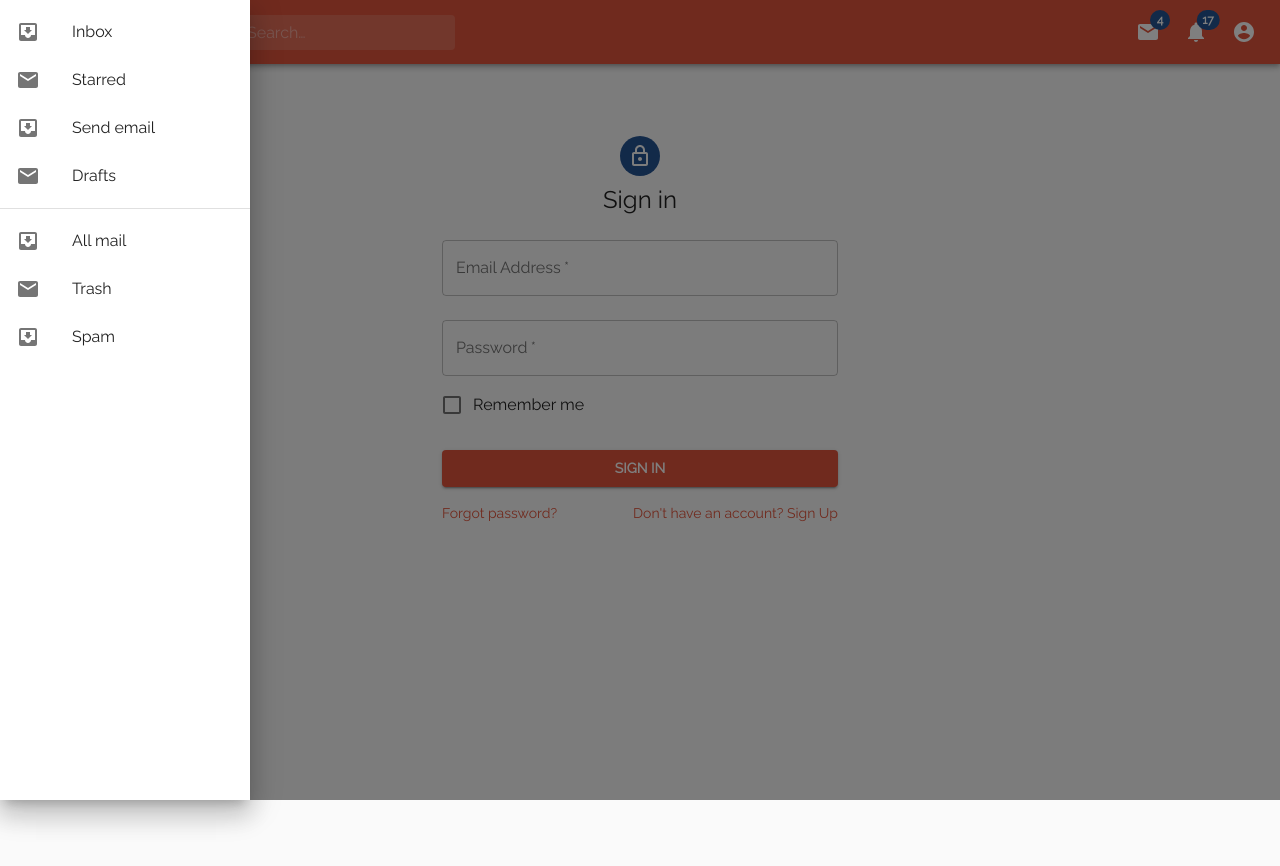
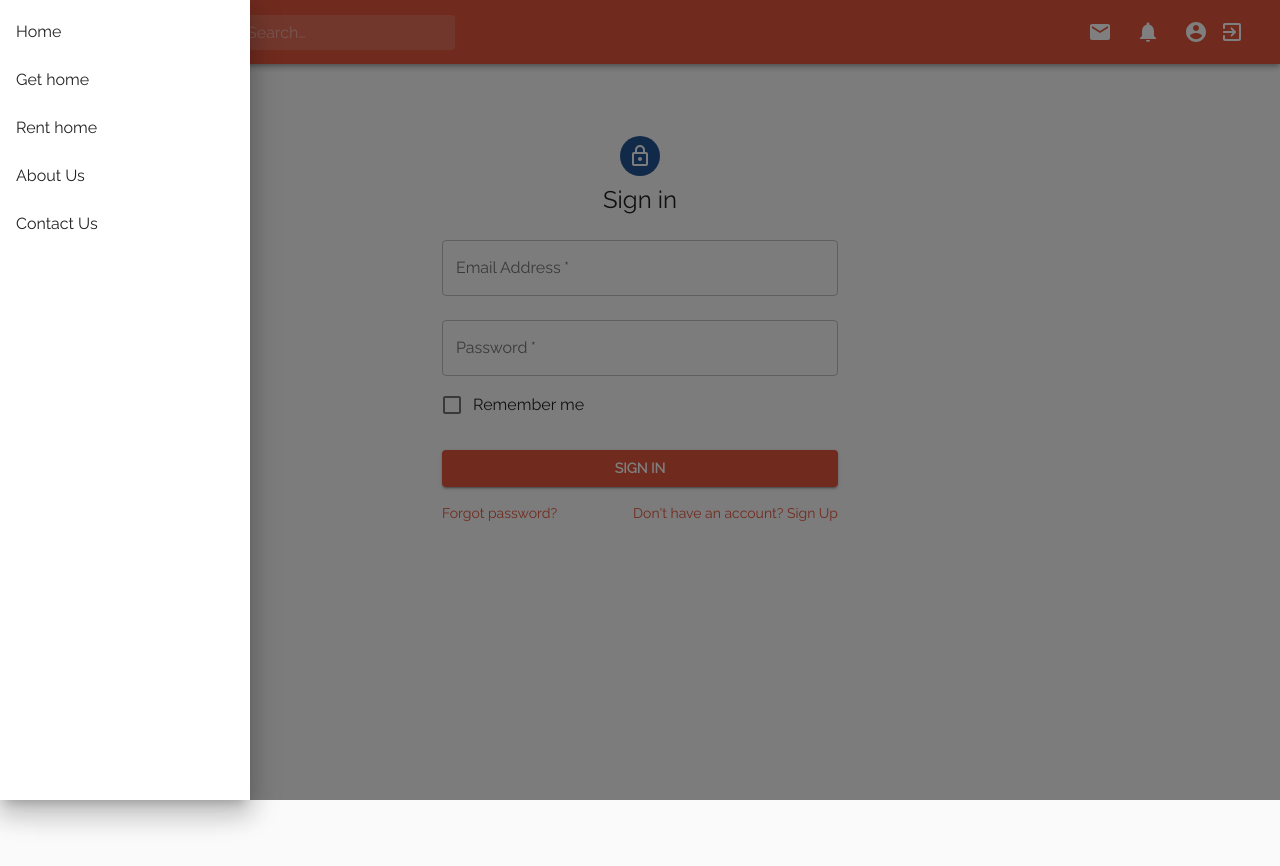
Before and after one commit to rushikadivar/HomeKey, a React (Create React App) app: page / in a window 1280 px wide. Both pictures are taken after a click on the button 36 px from the left and 32 px from the top of the page. Shown: the top 866 px of the page. Built offline with nearby package versions, Linux system fonts and the light colour scheme.

Commit message:
header updated

```diff
--- a/src/components/Drawer.js
+++ b/src/components/Drawer.js
@@ -4,12 +4,9 @@ import withStyles from "@material-ui/core/styles/withStyles";
 import {
     List,
     ListItem,
-  ListItemIcon,
     ListItemText,
-  Divider
 } from "@material-ui/core";
-import InboxIcon from "@material-ui/icons/MoveToInbox";
-import MailIcon from "@material-ui/icons/Mail";
+
 
 const styles = theme => ({
     list: {
@@ -36,26 +33,13 @@ class DrawerComponent extends React.Component {
                 onKeyDown={this.props.toggleDrawerHandler}
             >
                 <List>
-          {["Inbox", "Starred", "Send email", "Drafts"].map((text, index) => (
+                    {["Home", "Get home", "Rent home", "About Us", "Contact Us"].map((text, index) => (
                         <ListItem button key={text}>
-              <ListItemIcon>
-                {index % 2 === 0 ? <InboxIcon /> : <MailIcon />}
-              </ListItemIcon>
                             <ListItemText primary={text} />
                         </ListItem>
                     ))}
                 </List>
-        <Divider />
-        <List>
-          {["All mail", "Trash", "Spam"].map((text, index) => (
-            <ListItem button key={text}>
-              <ListItemIcon>
-                {index % 2 === 0 ? <InboxIcon /> : <MailIcon />}
-              </ListItemIcon>
-              <ListItemText primary={text} />
-            </ListItem>
-          ))}
-        </List>
+
             </div>
         );
 
--- a/src/components/SignIn.js
+++ b/src/components/SignIn.js
@@ -7,7 +7,6 @@ import FormControlLabel from '@material-ui/core/FormControlLabel';
 import Checkbox from '@material-ui/core/Checkbox';
 import Link from '@material-ui/core/Link';
 import Grid from '@material-ui/core/Grid';
-import Box from '@material-ui/core/Box';
 import LockOutlinedIcon from '@material-ui/icons/LockOutlined';
 import Typography from '@material-ui/core/Typography';
 import { makeStyles } from '@material-ui/core/styles';
--- a/src/components/SignUp.js
+++ b/src/components/SignUp.js
@@ -7,7 +7,6 @@ import FormControlLabel from '@material-ui/core/FormControlLabel';
 import Checkbox from '@material-ui/core/Checkbox';
 import Link from '@material-ui/core/Link';
 import Grid from '@material-ui/core/Grid';
-import Box from '@material-ui/core/Box';
 import LockOutlinedIcon from '@material-ui/icons/LockOutlined';
 import Typography from '@material-ui/core/Typography';
 import { makeStyles } from '@material-ui/core/styles';
--- a/src/components/Toolbar.js
+++ b/src/components/Toolbar.js
@@ -14,6 +14,7 @@ import AccountCircle from "@material-ui/icons/AccountCircle";
 import MailIcon from "@material-ui/icons/Mail";
 import NotificationsIcon from "@material-ui/icons/Notifications";
 import MoreIcon from "@material-ui/icons/MoreVert";
+import ExitToAppRoundedIcon from '@material-ui/icons/ExitToAppRounded';
 
 const styles = theme => ({
     grow: {
@@ -183,7 +184,7 @@ class ToolbarComponent extends React.Component {
                         >
                             <MenuIcon />
                         </IconButton>
-            <Typography className={classes.title} variant="h6" noWrap>
+                        <Typography href="/" className={classes.title} variant="h6" noWrap>
                             HomeKey
                         </Typography>
                         <div className={classes.search}>
@@ -202,15 +203,12 @@ class ToolbarComponent extends React.Component {
                         <div className={classes.grow} />
                         <div className={classes.sectionDesktop}>
                             <IconButton aria-label="show 4 new mails" color="inherit">
-                <Badge badgeContent={4} color="secondary">
+                                <Badge /*badgeContent={4}*/ color="secondary">
                                     <MailIcon />
                                 </Badge>
                             </IconButton>
-              <IconButton
-                aria-label="show 17 new notifications"
-                color="inherit"
-              >
-                <Badge badgeContent={17} color="secondary">
+                            <IconButton aria-label="show 17 new notifications" color="inherit">
+                                <Badge color="secondary">
                                     <NotificationsIcon />
                                 </Badge>
                             </IconButton>
@@ -223,6 +221,11 @@ class ToolbarComponent extends React.Component {
                                 color="inherit"
                             >
                                 <AccountCircle />
+                            </IconButton>
+                            <IconButton aria-label="sign out" color="inherit">
+                                <Badge /*badgeContent={4}*/ color="secondary">
+                                    <ExitToAppRoundedIcon />
+                                </Badge>
                             </IconButton>
                         </div>
                         <div className={classes.sectionMobile}>
```
Lines whose indentation alone changed are shown as unchanged.
